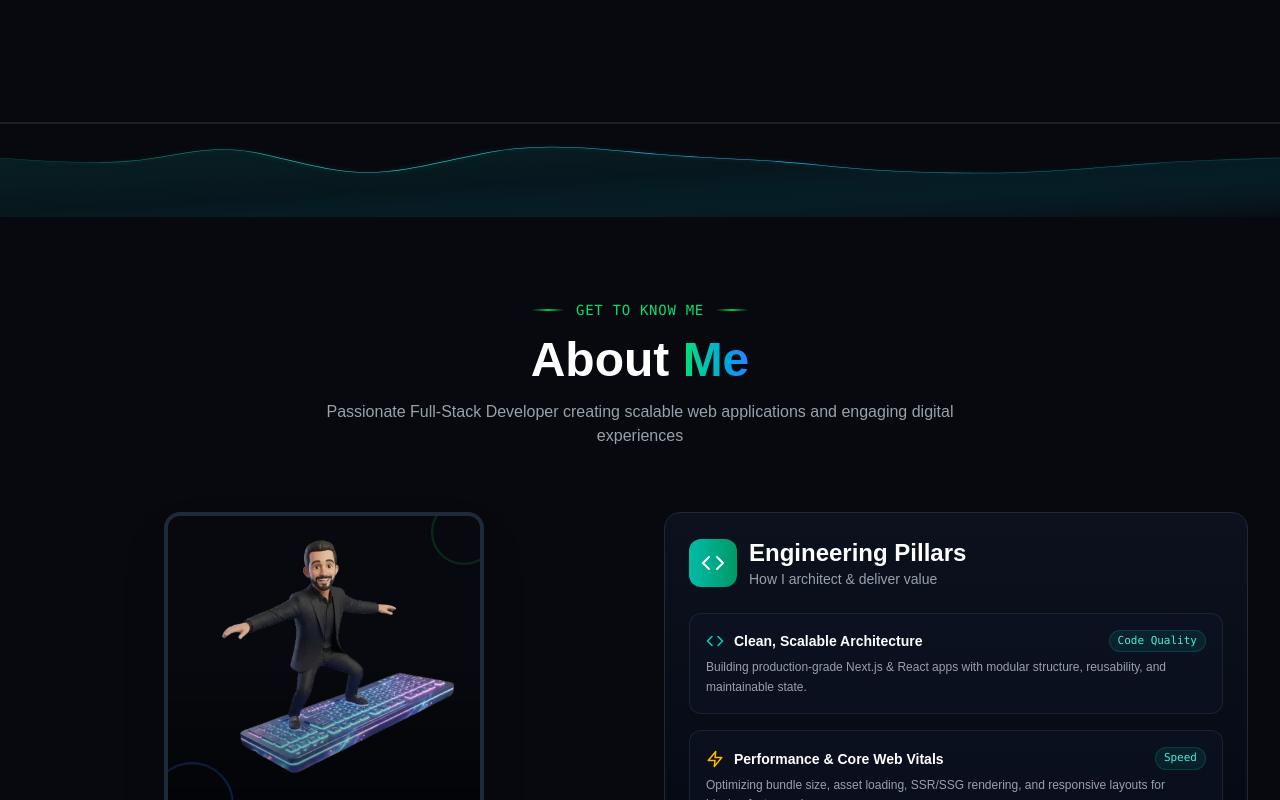
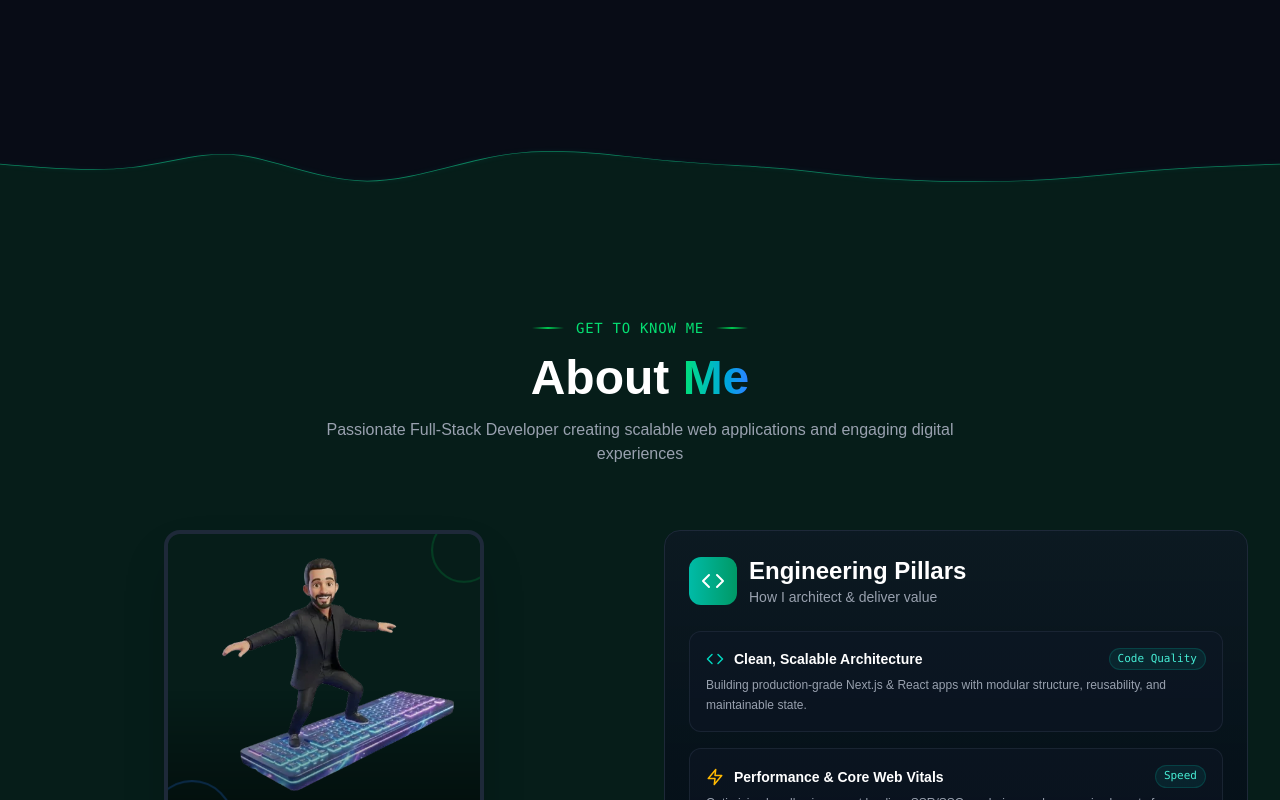
Before and after one commit to ga5e8je99/gamal, a Next.js app: page / in a window 1280 px wide. Shown: the part 940-1740 px from the top of the page. Built offline with nearby package versions, Linux system fonts and the light colour scheme.

Commit message:
feat: assign distinct dark theme hues per section with seamless color-matching wave transitions

```diff
--- a/app/components/About.js
+++ b/app/components/About.js
@@ -108,7 +108,7 @@ export default function AboutMe() {
   return (
     <section
       id="about"
-      className="py-20 bg-transparent relative z-20"
+      className="py-20 bg-[#061d19] relative transition-colors duration-500"
     >
       <div className="max-w-7xl mx-auto px-4 sm:px-6 lg:px-8 relative z-20">
         {/* Section Header */}
--- a/app/components/Contact.js
+++ b/app/components/Contact.js
@@ -150,11 +150,10 @@ export default function ContactSection() {
       },
     },
   };
-  const [open, setOpen] = useState(true);
   return (
     <section
       id="contact"
-      className="py-20 bg-transparent relative z-20"
+      className="py-20 bg-[#060913] relative transition-colors duration-500"
     >
       <div className="max-w-7xl mx-auto px-4 sm:px-6 lg:px-8 relative z-20">
         {/* Section Header */}
--- a/app/components/ExperienceEducation.js
+++ b/app/components/ExperienceEducation.js
@@ -97,7 +97,7 @@ export default function ExperienceEducation() {
   };
 
   return (
-    <section id="experience" className="py-20 bg-transparent relative z-20">
+    <section id="experience" className="py-20 bg-[#141026] relative transition-colors duration-500">
       <div className="max-w-7xl mx-auto px-4 sm:px-6 lg:px-8 relative z-20">
 
         {/* Section Header */}
--- a/app/components/Hero.js
+++ b/app/components/Hero.js
@@ -12,7 +12,7 @@ export default function Hero() {
   const lastName = nameParts.slice(1).join(" ") || "Ahmed";
 
   return (
-    <section className="min-h-screen flex items-center justify-center px-4 sm:px-6 lg:px-8 pb-12 border-b-2 border-b-emerald-200/10 relative" id="home">
+    <section className="min-h-screen flex items-center justify-center px-4 sm:px-6 lg:px-8 pb-12 relative bg-[#080c16] transition-colors duration-500" id="home">
       <div className="max-w-7xl mx-auto w-full relative z-20 lg:mb-80">
         <div className="flex flex-col lg:flex-row items-center justify-between gap-12 lg:gap-20">
           {/* Text Content */}
--- a/app/components/Portfolio.js
+++ b/app/components/Portfolio.js
@@ -89,7 +89,7 @@ export default function Portfolio() {
   };
 
   return (
-    <section id="portfolio" className="py-20 bg-transparent relative z-20">
+    <section id="portfolio" className="py-20 bg-[#061a24] relative transition-colors duration-500">
       <div className="max-w-7xl mx-auto px-4 sm:px-6 lg:px-8 relative z-20">
 
         {/* Section Header */}
--- a/app/components/Services.js
+++ b/app/components/Services.js
@@ -169,7 +169,7 @@ export default function Services() {
   };
 
   return (
-    <section id="services" className="py-20 bg-transparent relative z-20">
+    <section id="services" className="py-20 bg-[#0d1527] relative transition-colors duration-500">
       <div className="max-w-7xl mx-auto px-4 sm:px-6 lg:px-8 relative z-20">
 
         {/* Section Header */}
--- a/app/components/Skills.js
+++ b/app/components/Skills.js
@@ -191,7 +191,7 @@ export default function SkillsSection() {
   return (
     <section
       id="skills"
-      className="py-20 bg-transparent relative z-20"
+      className="py-20 bg-[#0b172a] relative transition-colors duration-500"
     >
       <div className="max-w-7xl mx-auto px-4 sm:px-6 lg:px-8 relative z-20">
         {/* Section Header */}
--- a/app/components/Wave.js
+++ b/app/components/Wave.js
@@ -1,12 +1,11 @@
 "use client";
 
-import { useId } from "react";
-
-export default function Wave({ flip = false, className = "", opacity = 1 }) {
-  const uniqueId = useId().replace(/:/g, "");
-  const fillGradId = `user-wave-fill-${uniqueId}`;
-  const strokeGradId = `user-wave-stroke-${uniqueId}`;
-
+export default function Wave({
+  fill = "#061d19",
+  stroke = "rgba(45, 212, 191, 0.75)",
+  flip = false,
+  className = ""
+}) {
   // The exact wave curve path provided by the user
   const wavePath =
     "M 0,400 L 0,150 C 52.18345713605963,163.4781913346903 104.36691427211926,176.95638266938062 148,162 C 191.63308572788074,147.04361733061938 226.71580004758255,103.65266065716781 269,119 C 311.28419995241745,134.34733934283219 360.76988553755046,208.4329747019482 413,209 C 465.23011446244954,209.5670252980518 520.2046578022154,136.61544053503926 576,114 C 631.7953421977846,91.38455946496074 688.4114832535885,119.10526315789474 740,135 C 791.5885167464115,150.89473684210526 838.1494091834306,154.96350683338179 877,165 C 915.8505908165694,175.03649316661821 946.9908800126886,191.0407095085781 993,201 C 1039.0091199873114,210.9592904914219 1099.8870707658145,214.87365513230594 1153,208 C 1206.1129292341855,201.12634486769406 1251.460836924053,183.46466996219831 1298,172 C 1344.539163075947,160.53533003780169 1392.2695815379734,155.26766501890086 1440,150 L 1440,400 L 0,400 Z";
@@ -17,11 +16,7 @@ export default function Wave({ flip = false, className = "", opacity = 1 }) {
 
   return (
     <div
-      className={`w-full overflow-hidden leading-none pointer-events-none select-none relative z-20 my-[-3px] ${className}`}
-      style={{
-        transform: flip ? "scaleX(-1)" : "none",
-        opacity
-      }}
+      className={`w-full overflow-hidden leading-none pointer-events-none select-none relative z-10 -mt-[1px] -mb-[1px] block ${className}`}
       aria-hidden="true"
     >
       <svg
@@ -30,40 +25,27 @@ export default function Wave({ flip = false, className = "", opacity = 1 }) {
         viewBox="0 0 1440 390"
         xmlns="http://www.w3.org/2000/svg"
         preserveAspectRatio="none"
-        className="w-full h-16 sm:h-20 md:h-24 block transition duration-300 ease-in-out"
+        style={{
+          transform: flip ? "scaleX(-1)" : "none",
+          transformOrigin: "center"
+        }}
+        className="w-full h-12 sm:h-16 md:h-24 lg:h-28 block transition-all duration-300 ease-in-out"
       >
-        <defs>
-          {/* Translucent cyber gradient fill harmonized with portfolio dark theme */}
-          <linearGradient id={fillGradId} x1="0%" y1="0%" x2="100%" y2="100%">
-            <stop offset="0%" stopColor="#14b8a6" stopOpacity="0.14" />
-            <stop offset="45%" stopColor="#06b6d4" stopOpacity="0.08" />
-            <stop offset="100%" stopColor="#0a0f1d" stopOpacity="0.35" />
-          </linearGradient>
-
-          {/* Luminous Neon crest stroke gradient */}
-          <linearGradient id={strokeGradId} x1="0%" y1="0%" x2="100%" y2="0%">
-            <stop offset="0%" stopColor="rgba(20, 184, 166, 0.25)" />
-            <stop offset="25%" stopColor="rgba(45, 212, 191, 0.85)" />
-            <stop offset="60%" stopColor="rgba(56, 189, 248, 0.85)" />
-            <stop offset="100%" stopColor="rgba(20, 184, 166, 0.3)" />
-          </linearGradient>
-        </defs>
-
-        {/* Wave body with translucent cyber gradient allowing bubbles to shine through */}
+        {/* Wave body filled with the exact background color of the next section */}
         <path
           d={wavePath}
-          fill={`url(#${fillGradId})`}
-          className="transition-all duration-300 ease-in-out"
+          fill={fill}
+          className="transition-colors duration-500 ease-in-out"
         />
 
-        {/* Luminous glowing crest outline along the top edge of the wave */}
+        {/* Luminous crest line highlighting the boundary between sections */}
         <path
           d={crestLine}
           fill="none"
-          stroke={`url(#${strokeGradId})`}
+          stroke={stroke}
           strokeWidth="2.5"
           strokeLinecap="round"
-          className="drop-shadow-[0_0_8px_rgba(20,184,166,0.5)]"
+          className="drop-shadow-[0_0_8px_rgba(20,184,166,0.35)]"
         />
       </svg>
     </div>
--- a/app/globals.css
+++ b/app/globals.css
@@ -183,7 +183,7 @@ body {
   margin: 0;
   padding: 0;
   overflow: hidden;
-  z-index: 0;
+  z-index: 15;
   pointer-events: none;
   background: transparent;
 }
--- a/app/page.js
+++ b/app/page.js
@@ -29,18 +29,71 @@ export default function Home() {
 
       <main className="relative z-10">
         <Navbar />
+
+        {/* 1. Hero Section (#080c16) */}
         <Hero />
-        <Wave />
+
+        {/* Wave: Hero (#080c16) -> About (#061d19) */}
+        <Wave
+          fill="#061d19"
+          stroke="rgba(16, 185, 129, 0.65)"
+          className="bg-[#080c16]"
+        />
+
+        {/* 2. About Section (#061d19) */}
         <About />
-        <Wave flip />
+
+        {/* Wave: About (#061d19) -> Skills (#0b172a) */}
+        <Wave
+          fill="#0b172a"
+          stroke="rgba(6, 182, 212, 0.65)"
+          flip
+          className="bg-[#061d19]"
+        />
+
+        {/* 3. Skills Section (#0b172a) */}
         <SkillsSection />
-        <Wave />
+
+        {/* Wave: Skills (#0b172a) -> Experience (#141026) */}
+        <Wave
+          fill="#141026"
+          stroke="rgba(139, 92, 246, 0.65)"
+          className="bg-[#0b172a]"
+        />
+
+        {/* 4. Experience & Education Section (#141026) */}
         <ExperienceEducation />
-        <Wave flip />
+
+        {/* Wave: Experience (#141026) -> Portfolio (#061a24) */}
+        <Wave
+          fill="#061a24"
+          stroke="rgba(20, 184, 166, 0.65)"
+          flip
+          className="bg-[#141026]"
+        />
+
+        {/* 5. Portfolio Section (#061a24) */}
         <Portfolio />
-        <Wave />
+
+        {/* Wave: Portfolio (#061a24) -> Services (#0d1527) */}
+        <Wave
+          fill="#0d1527"
+          stroke="rgba(59, 130, 246, 0.65)"
+          className="bg-[#061a24]"
+        />
+
+        {/* 6. Services Section (#0d1527) */}
         <Services />
-        <Wave flip />
+
+        {/* Wave: Services (#0d1527) -> Contact (#060913) */}
+        <Wave
+          fill="#060913"
+          stroke="rgba(45, 212, 191, 0.65)"
+          flip
+          className="bg-[#0d1527]"
+        />
+
+        {/* 7. Contact Section (#060913) */}
         <ContactSection />
       </main>
     </div>
```
